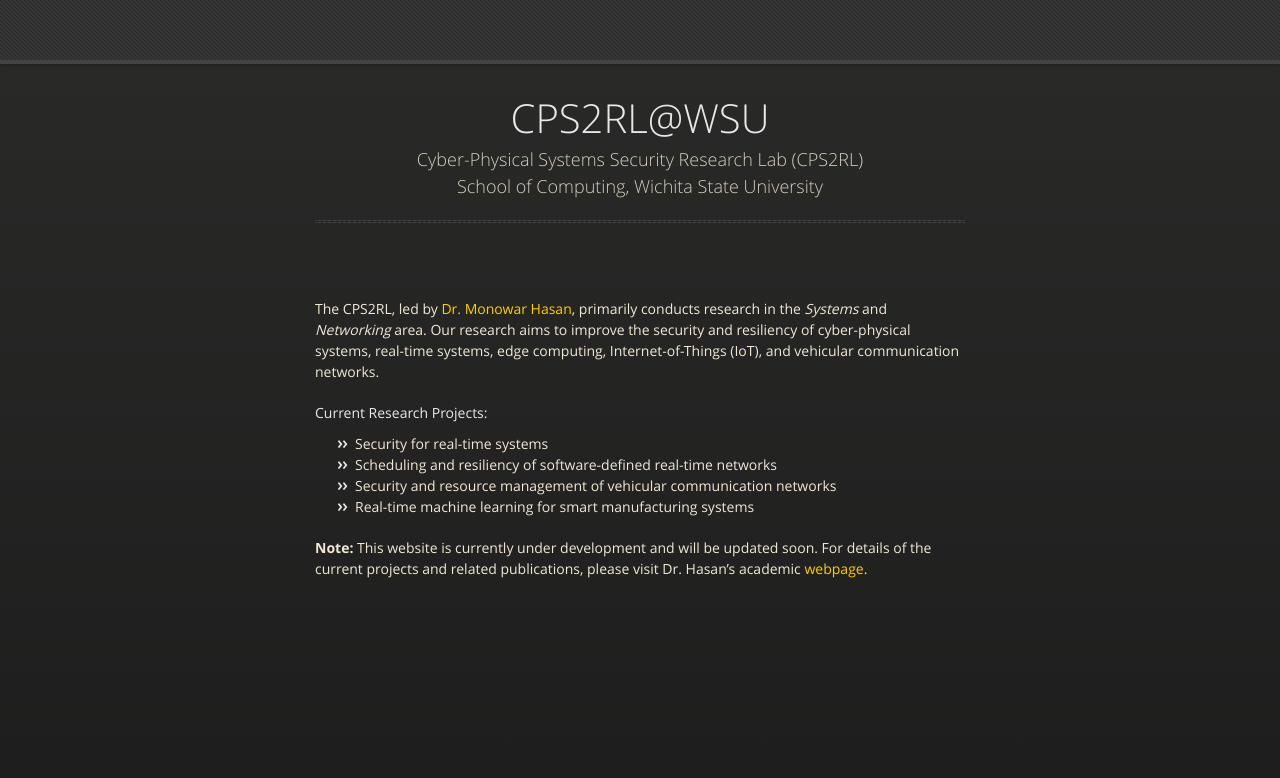
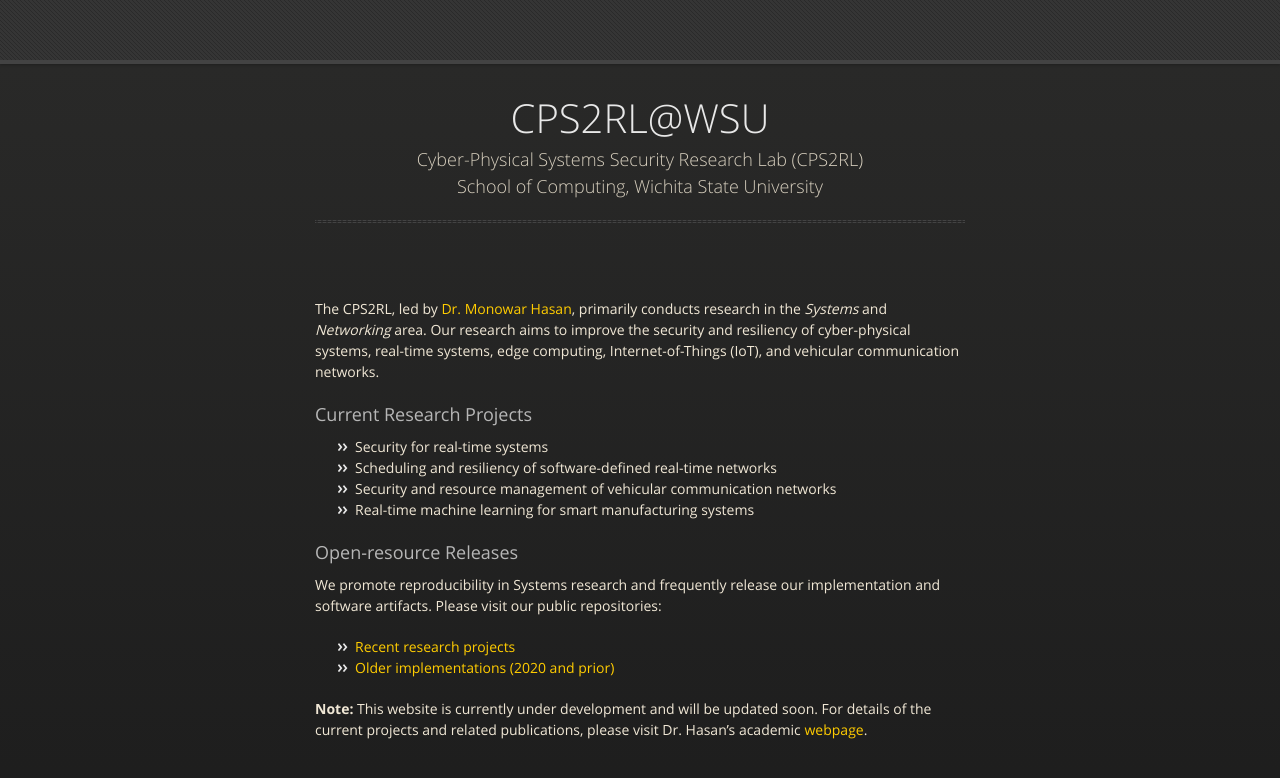
Before and after one commit to CPS2RL/cps2rl.github.io, a Jekyll site: the page built from index.md, in a window 1280 px wide. Shown: the top 778 px of the page. Built offline with Jekyll 4.4.1, drawn with Linux system fonts in a browser that asks for light colours; the repository's description, which GitHub fills in, is left out.

Commit message:
fix layout

```diff
--- a/index.md
+++ b/index.md
@@ -6,11 +6,18 @@ layout: default
 
 The CPS2RL, led by [Dr. Monowar Hasan](http://monowarhasan.info/){:target="_blank"}, primarily conducts research in the *Systems* and *Networking* area. Our research aims to improve the security and resiliency of cyber-physical systems, real-time systems, edge computing, Internet-of-Things (IoT), and vehicular communication networks.
 
-#### Current Research Projects:
+### Current Research Projects
 
 * Security for real-time systems
 * Scheduling and  resiliency of software-defined real-time networks
 * Security and resource management of vehicular communication networks
 * Real-time machine learning for smart manufacturing systems
 
+### Open-resource Releases
+
+We promote reproducibility in Systems research and frequently release our implementation and software artifacts. Please visit our public repositories:
+
+* [Recent research projects](https://github.com/CPS2RL){:target="_blank"}
+* [Older implementations (2020 and prior)](https://github.com/mnwrhsn/){:target="_blank"}
+
 **Note:** This website is currently under development and will be updated soon. For details of the current projects and related publications, please visit Dr. Hasan's academic [webpage](http://monowarhasan.info/){:target="_blank"}.
```
